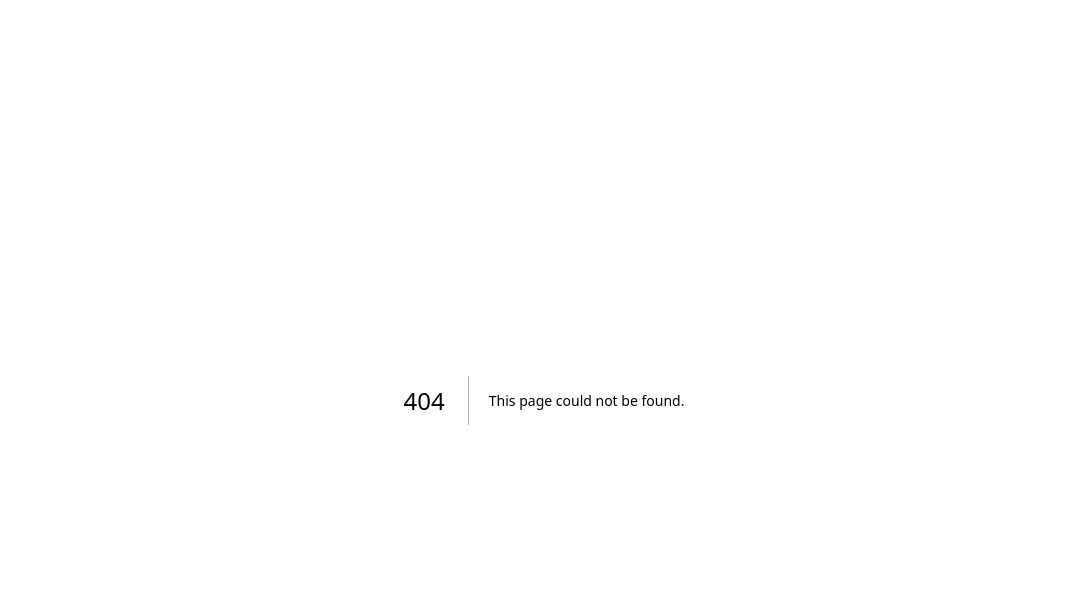
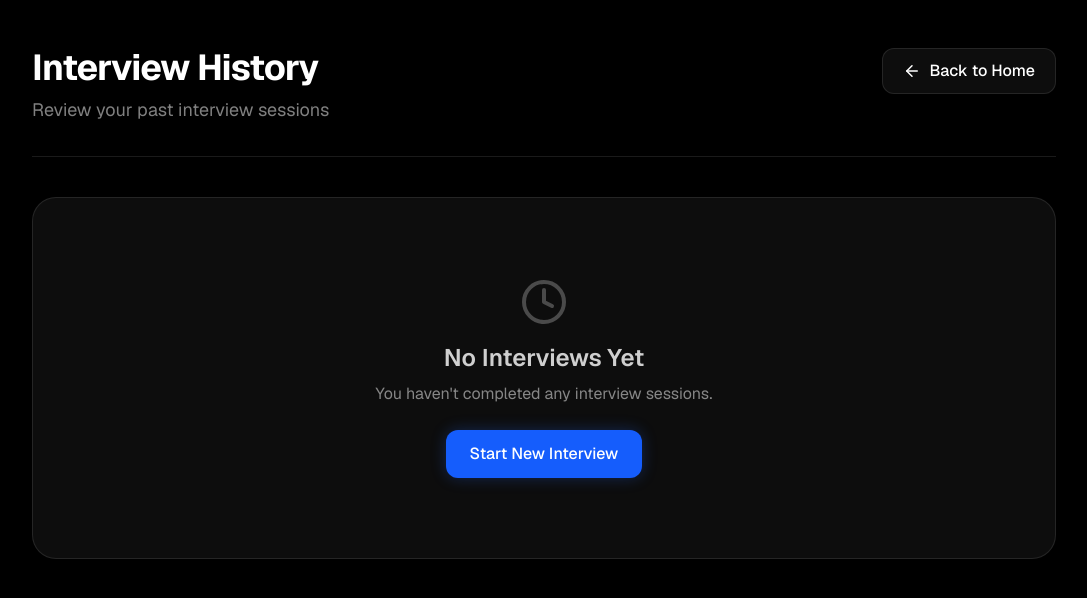
Before and after one commit to Divyanshnahar/AI-INTERVIEW, a Next.js app: page /history in a window 1280 px wide. Before the commit this address had no page. Shown: the top 598 px of the page, without its empty margins (96-1183 px from the left). Built offline with nearby package versions, Linux system fonts and the light colour scheme; no server answers; the database is empty; sample sign-in values are in the browser's storage.

Commit message:
added a history button to see feedbacks

```diff
--- /dev/null
+++ b/app/history/page.tsx
@@ -0,0 +1,98 @@
+import { auth } from "@/auth";
+import { prisma } from "@/lib/prisma";
+import Link from "next/link";
+import { redirect } from "next/navigation";
+import { ArrowLeft, Clock, Activity, Target } from "lucide-react";
+
+export default async function HistoryPage() {
+  const session = await auth();
+  if (!session?.user?.id) {
+    redirect("/login");
+  }
+
+  const interviews = await prisma.interview.findMany({
+    where: { userId: session.user.id },
+    orderBy: { createdAt: "desc" },
+  });
+
+  return (
+    <div className="min-h-screen bg-black text-white p-6 md:p-12 font-sans selection:bg-blue-500/30">
+      <div className="max-w-5xl mx-auto space-y-10">
+        <header className="border-b border-white/10 pb-8 flex flex-col md:flex-row md:items-start justify-between gap-4">
+          <div>
+            <h1 className="text-4xl font-bold tracking-tight mb-2">Interview History</h1>
+            <p className="text-white/50 text-lg">Review your past interview sessions</p>
+          </div>
+          <Link
+            href="/"
+            className="flex items-center justify-center gap-2 px-5 py-2.5 rounded-xl bg-white/5 hover:bg-white/10 border border-white/10 text-white font-medium transition-all w-fit shadow-lg hover:scale-105 active:scale-95"
+          >
+            <ArrowLeft size={18} />
+            <span>Back to Home</span>
+          </Link>
+        </header>
+
+        {interviews.length === 0 ? (
+          <div className="text-center py-20 text-white/50 border border-white/10 rounded-3xl bg-white/5 backdrop-blur-md">
+            <Clock size={48} className="mx-auto mb-4 opacity-50" />
+            <h2 className="text-2xl font-semibold text-white/80 mb-2">No Interviews Yet</h2>
+            <p>You haven't completed any interview sessions.</p>
+            <Link
+              href="/dashboard"
+              className="inline-block mt-6 px-6 py-3 bg-blue-600 hover:bg-blue-500 text-white rounded-xl font-medium transition-all shadow-[0_0_15px_rgba(37,99,235,0.3)] hover:scale-105 active:scale-95"
+            >
+              Start New Interview
+            </Link>
+          </div>
+        ) : (
+          <div className="grid grid-cols-1 md:grid-cols-2 gap-6">
+            {interviews.map(interview => {
+              // Calculate average score if available
+              let avgScore = "--";
+              if (interview.categoryScores && typeof interview.categoryScores === 'object') {
+                const scoresMap = interview.categoryScores as Record<string, number>;
+                const keys = Object.keys(scoresMap);
+                if (keys.length > 0) {
+                  const sum = keys.reduce((acc, k) => acc + (Number(scoresMap[k]) || 0), 0);
+                  avgScore = String(Math.round(sum / keys.length));
+                }
+              }
+
+              return (
+                <Link
+                  href={`/interview/${interview.id}/feedback`}
+                  key={interview.id}
+                  className="bg-white/5 border border-white/10 hover:border-blue-500/50 rounded-3xl p-6 backdrop-blur-md shadow-2xl flex flex-col justify-between transition-all group hover:scale-[1.02]"
+                >
+                  <div>
+                    <div className="flex justify-between items-start mb-4">
+                      <h3 className="font-semibold text-xl line-clamp-1 flex-1 pr-4">{interview.jobTitle}</h3>
+                      <div className={`px-3 py-1 rounded-full border text-xs font-medium tracking-wide uppercase flex items-center gap-1.5 shrink-0
+                        ${interview.status === 'COMPLETED' ? 'bg-green-500/10 border-green-500/30 text-green-400' :
+                          interview.status === 'IN_PROGRESS' ? 'bg-blue-500/10 border-blue-500/30 text-blue-400' :
+                          'bg-red-500/10 border-red-500/30 text-red-400'}
+                      `}>
+                        <Activity size={12} />
+                        {interview.status.replace("_", " ")}
+                      </div>
+                    </div>
+
+                    <p className="text-white/40 text-sm mb-6 flex items-center gap-1.5">
+                      <Clock size={14} />
+                      {new Date(interview.createdAt).toLocaleDateString()} at {new Date(interview.createdAt).toLocaleTimeString([], {hour: '2-digit', minute:'2-digit'})}
+                    </p>
+                  </div>
+
+                  <div className="flex items-center gap-2 text-white/70 group-hover:text-blue-400 transition-colors mt-4 pt-4 border-t border-white/10">
+                    <Target size={16} />
+                    <span className="text-sm font-medium">Average Score: {avgScore}</span>
+                  </div>
+                </Link>
+              );
+            })}
+          </div>
+        )}
+      </div>
+    </div>
+  );
+}
--- a/app/page.tsx
+++ b/app/page.tsx
@@ -1,6 +1,6 @@
 import { auth, signOut } from "@/auth";
 import Link from "next/link";
-import { ArrowRight, Bot, CheckCircle2, Sparkles, User, LogOut } from "lucide-react";
+import { ArrowRight, Bot, CheckCircle2, Sparkles, User, LogOut, History } from "lucide-react";
 
 export default async function Home() {
   const session = await auth();
@@ -20,6 +20,13 @@ export default async function Home() {
           <div className="flex items-center gap-4">
             {session?.user ? (
               <div className="flex items-center gap-4">
+                <Link
+                  href="/history"
+                  className="flex items-center gap-2 text-sm font-medium text-gray-300 hover:text-white transition-colors mr-2"
+                >
+                  <History className="w-4 h-4" />
+                  History
+                </Link>
                 <div className="flex items-center gap-2 text-sm text-gray-300 bg-white/5 py-1.5 px-3 rounded-full border border-white/10">
                   <User className="w-4 h-4" />
                   {session.user.email}
```
